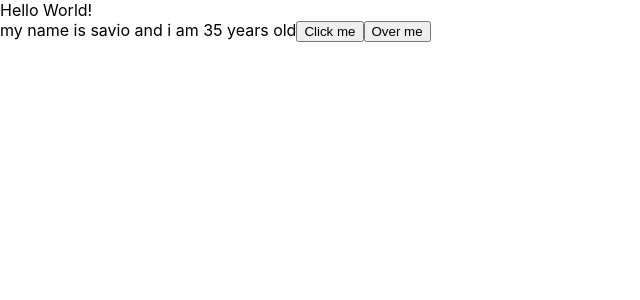
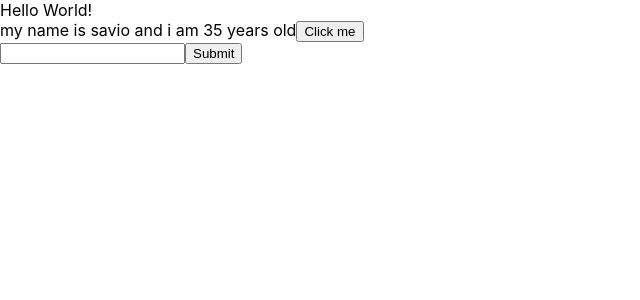
Before and after one commit to buiduchai/demo, a React (Create React App) app: page / in a window 1280 px wide. Shown: the top 300 px of the page, without its empty margins (0-640 px from the left). Built offline with nearby package versions, Linux system fonts and the light colour scheme.

Commit message:
video 21

```diff
--- a/src/components/MyComponent.js
+++ b/src/components/MyComponent.js
@@ -22,12 +22,27 @@
         // console.log(event.pageX);
     }
 
+    handleonChange = (event) => {
+        this.setState({
+            name: event.target.value
+        })
+    }
+
+    handleonSubmit = (event) => {
+        event.preventDefault();
+        console.log(this.state);
+
+    }
+
     render() {
         return (
             <div>
                 my name is {this.state.name} and i am {this.state.age} years old
                 <button onClick={(event) => { this.handleonClick(event) }}>Click me</button>
-                <button onMouseOver={this.handleonMouseOver}>Over me</button>
+                <form onSubmit={(event) => this.handleonSubmit(event)}>
+                    <input type='text' onChange={(event) => this.handleonChange(event)}></input>
+                    <button>Submit</button>
+                </form>
             </div>
         );
     }
```
